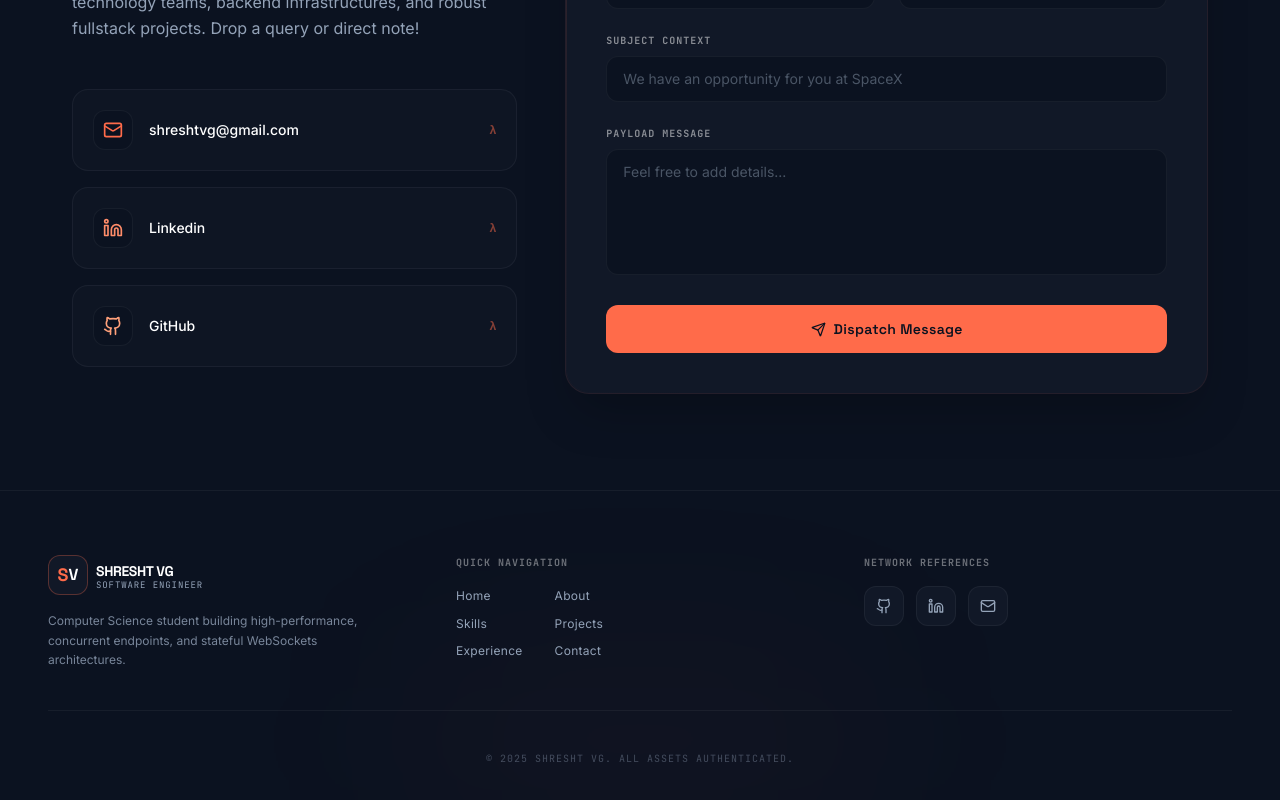
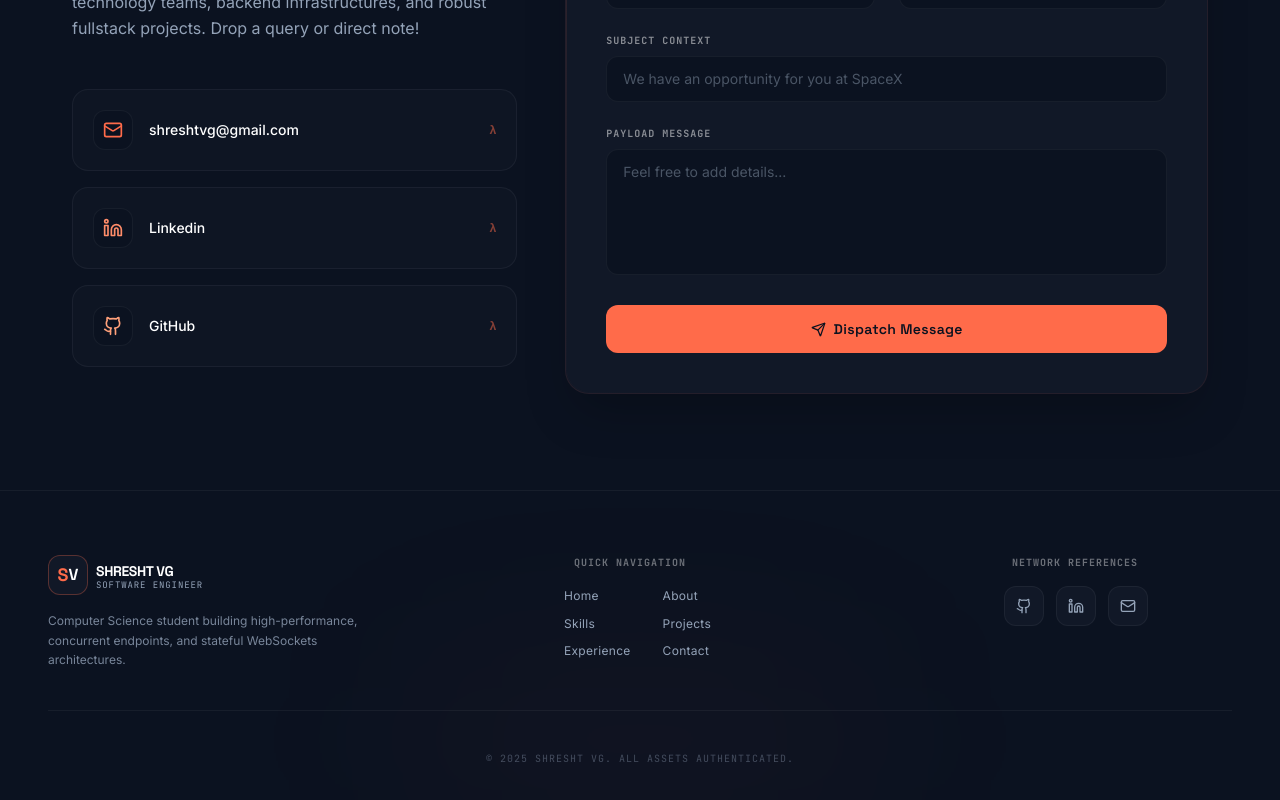
Before and after one commit to Shreshtvg/Portfolio-Website, a React (Vite) app: page / in a window 1280 px wide. Shown: the part 5460-6260 px from the top of the page. Built offline with nearby package versions, Linux system fonts and the light colour scheme.

Commit message:
Adjjusted alignment

```diff
--- a/src/components/Footer.tsx
+++ b/src/components/Footer.tsx
@@ -70,8 +70,8 @@ export default function Footer() {
           </div>
 
           {/* Quick link tags */}
-          <div className="md:col-span-4 flex flex-col items-start text-left">
-            <span className="font-mono text-[10px] text-white/40 uppercase tracking-widest mb-4 font-bold">Quick Navigation</span>
+          <div className="md:col-span-4 flex flex-col items-start text-left ml-27">
+            <span className="font-mono text-[10px] text-white/40 uppercase tracking-widest mb-4 font-bold ml-2.5">Quick Navigation</span>
             <div className="grid grid-cols-2 gap-x-8 gap-y-2">
               {quickLinks.map((link) => (
                 <button
@@ -86,8 +86,8 @@ export default function Footer() {
           </div>
 
           {/* CV & social redirect columns */}
-          <div className="md:col-span-4 flex flex-col items-start text-left">
-            <span className="font-mono text-[10px] text-white/40 uppercase tracking-widest mb-4 font-bold">Network References</span>
+          <div className="md:col-span-4 flex flex-col items-start text-left ml-35">
+            <span className="font-mono text-[10px] text-white/40 uppercase tracking-widest mb-4 font-bold ml-2">Network References</span>
             <div className="flex gap-3 mb-4">
               <a
                 href={personal.socials.github}
```
